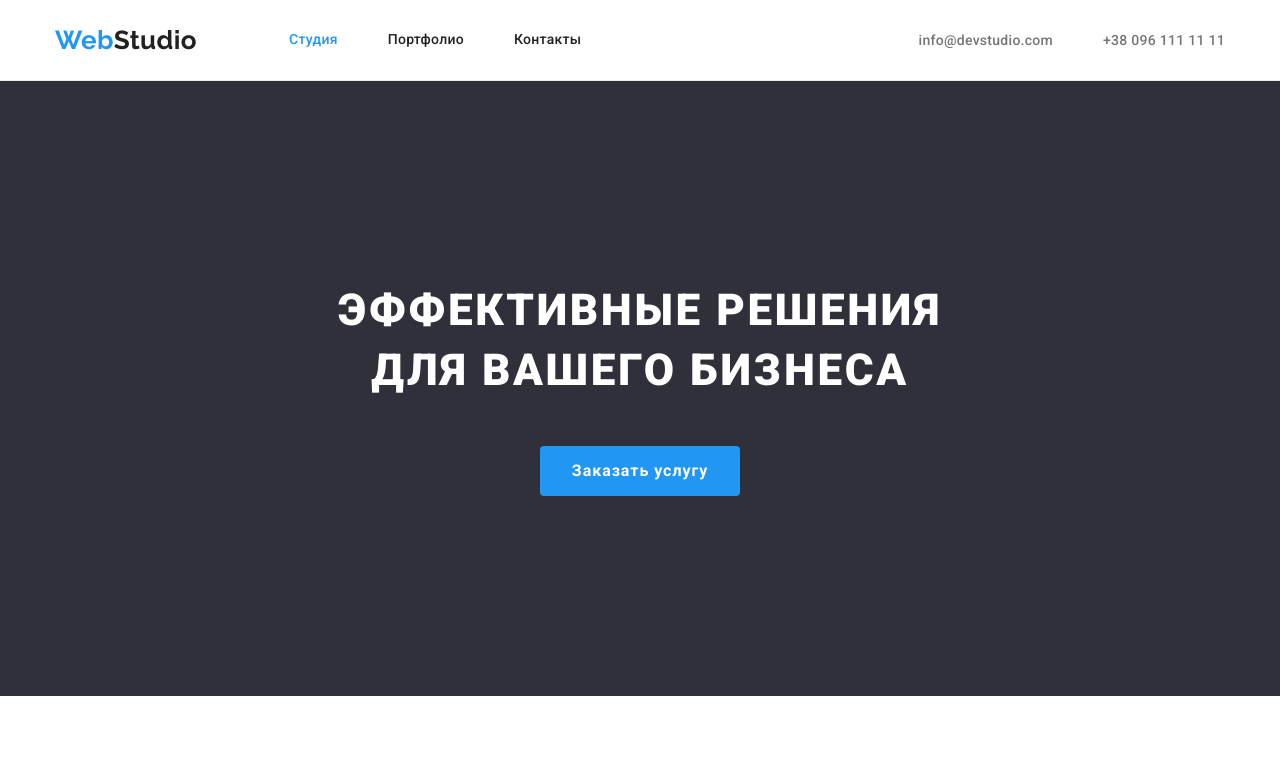
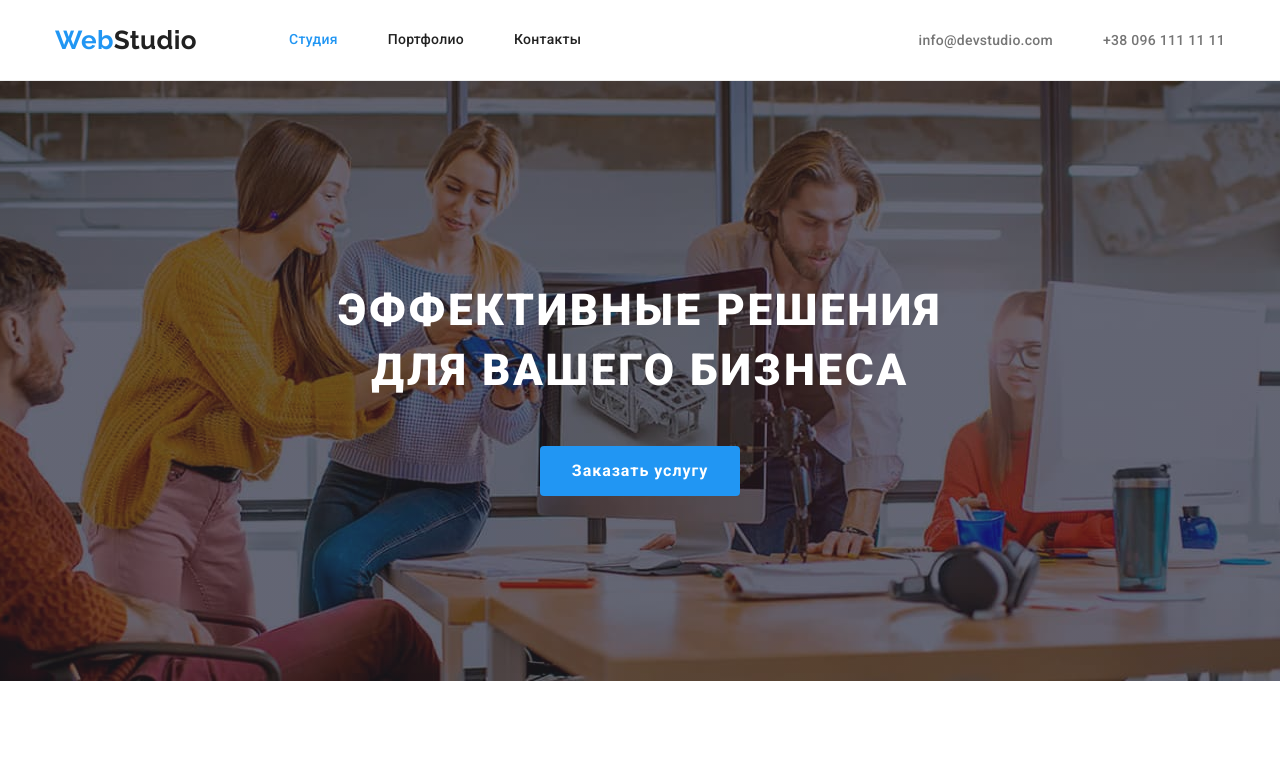
Before and after one commit to Xdecent0/goit-markup-hw-04, a plain HTML site: page index.html in a window 1280 px wide. Shown: the top 771 px of the page. Drawn offline with nearby package versions, Linux system fonts and the light colour scheme.

Commit message:
background

```diff
--- a/css/style.css
+++ b/css/style.css
@@ -88,6 +88,19 @@ button:focus {
     color: var(--hover-text-color);
 }
 
+.overlay{
+    /* max-width: 1600px; */
+    height: 600px;
+    margin: 0 auto;
+    background-image:linear-gradient(
+        to right,
+        rgba(47, 48, 58, 0.4),
+        rgba(47, 48, 58, 0.4)),
+        url(../images/herobackground.jpg);
+    background-size: cover;
+    background-position: center;
+    background-color: var(--footer-background-color);
+}
 .order-section,
 .section-title-text {
     font-size: 16px;
--- a/index.html
+++ b/index.html
@@ -63,7 +63,7 @@
     </header>
     <main>
       <!-- Герой -->
-      <section class="order-section">
+      <section class="order-section overlay">
         <div class="container">
           <h1 class="main-text-section">
             Эффективные решения для вашего бизнеса
```
Also changed, not shown: images/herobackground.jpg (added).
